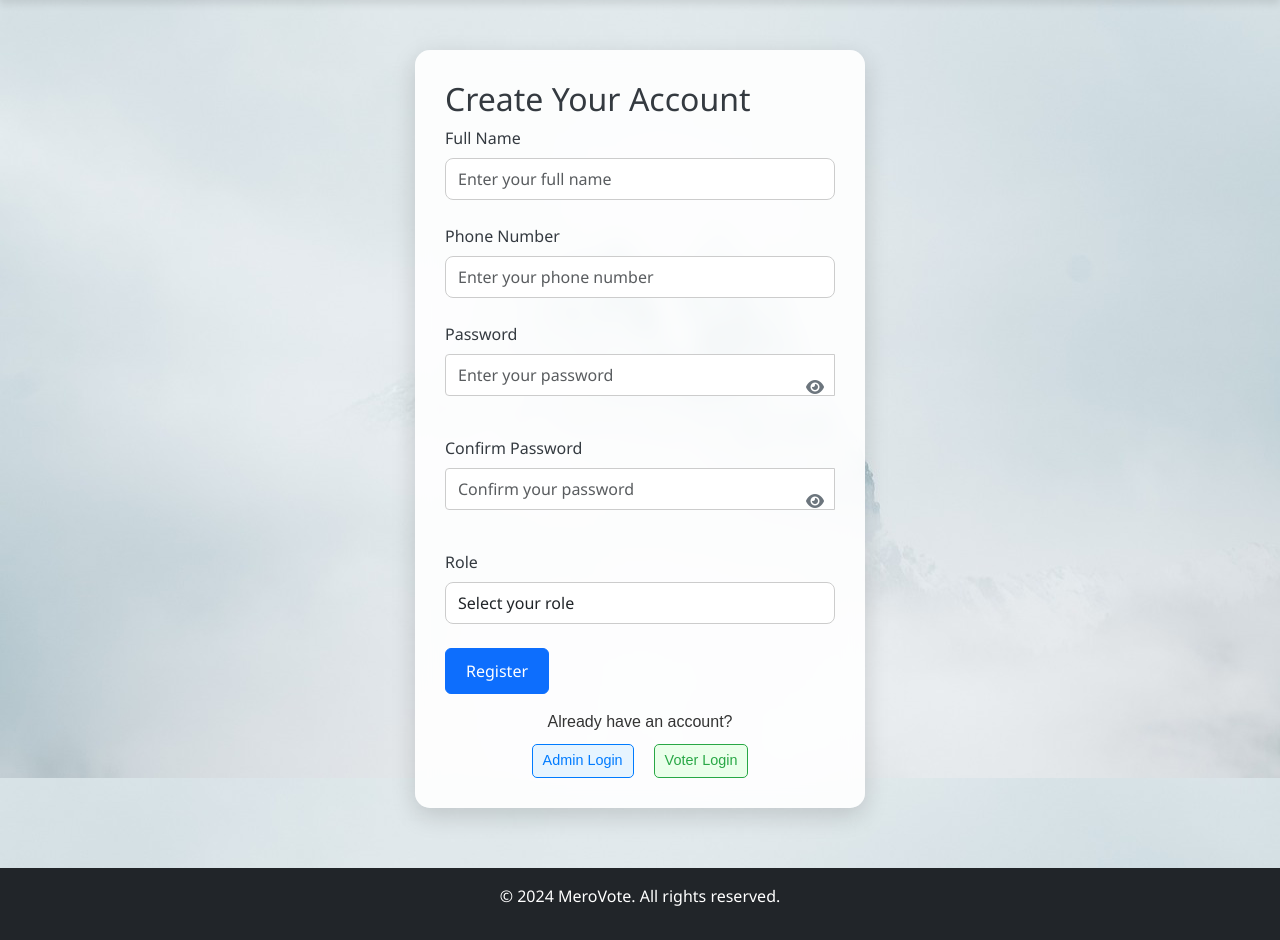
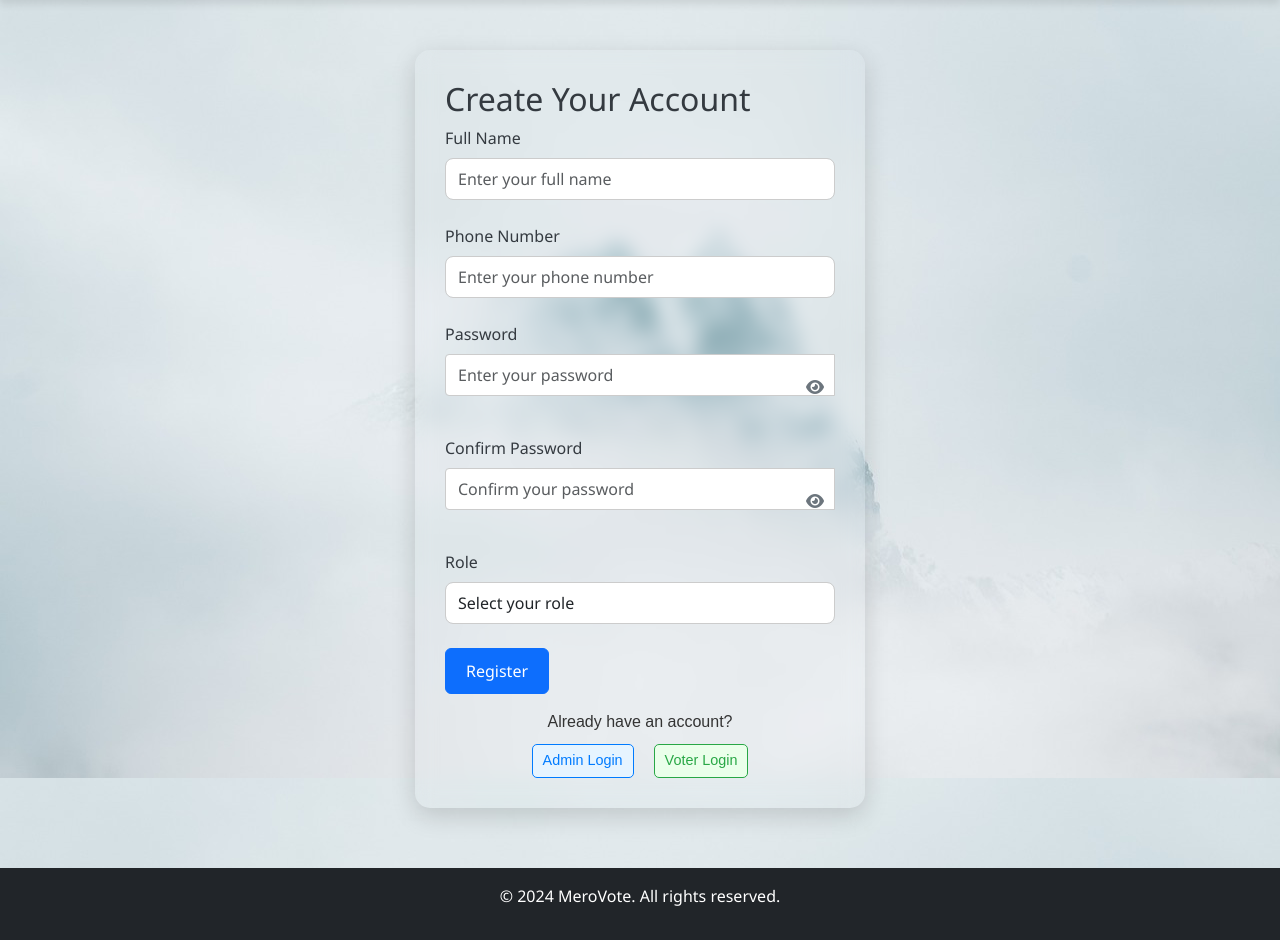
Before and after one commit to sureshpaudel1948/MeroVote---Online-Voting-System, a PHP site: page /php/register.php in a window 1280 px wide. Shown: the part 75-1015 px from the top of the page. Run offline with PHP 8.4, Linux system fonts and the light colour scheme; some libraries are stand-ins or nearby versions.

Commit message:
Login and Registration Container Made Transparent

```diff
--- a/MeroVote/css/styles.css
+++ b/MeroVote/css/styles.css
@@ -244,7 +244,7 @@ footer a:hover {
   width: 100%;
   margin: 50px auto;
   padding: 30px;
-  background-color: rgba(255, 255, 255, 0.9);
+  background-color: transparent;
   border-radius: 15px;
   box-shadow: 0px 8px 24px rgba(0, 0, 0, 0.15);
   position: relative;
--- a/MeroVote/php/admin_login.php
+++ b/MeroVote/php/admin_login.php
@@ -81,7 +81,7 @@ ob_end_flush();
                     <!-- Navbar Items -->
                     <ul class="navbar-nav ms-auto mb-2 mb-lg-0">
                         <li class="nav-item">
-                            <a class="nav-link active" aria-current="page" href="admin_login.php">Home</a>
+                            <a class="nav-link active" aria-current="page" href="../index.html">Home</a>
                         </li>
                         <li class="nav-item">
                             <a class="nav-link" href="../index.html#how">How It Works</a>
--- a/MeroVote/php/elections.php
+++ b/MeroVote/php/elections.php
@@ -263,6 +263,10 @@ $elections = $pdo->query("SELECT id, election_type, name FROM elections ORDER BY
 </main>
 
 <style>
+.row .card-body {
+    background-color: transparent !important;
+}
+
 .card-header {
     font-size: 1.2rem;
     font-weight: bold;
--- a/MeroVote/php/register.php
+++ b/MeroVote/php/register.php
@@ -213,7 +213,7 @@ aria-expanded = 'false' aria-label = 'Toggle navigation'>
 <!-- Navbar Items -->
 <ul class = 'navbar-nav ms-auto mb-2 mb-lg-0'>
 <li class = 'nav-item'>
-<a class = 'nav-link active' aria-current = 'page' href = 'register.php'>Home</a>
+<a class = 'nav-link active' aria-current = 'page' href = '../index.html'>Home</a>
 </li>
 <li class = 'nav-item'>
 <a class = 'nav-link' href = '../index.html#how'>How It Works</a>
@@ -427,50 +427,46 @@ onclick = "togglePasswordVisibility('confirm-password', 'togglePasswordIcon2')">
 
 </main>
 
-<!-- Add JavaScript for password matching and visibility -->
+
 <script>
 // Toggle password visibility for both password fields
 
-function togglePasswordVisibility( fieldId, iconId ) {
-    const passwordField = document.getElementById( fieldId );
-    const icon = document.querySelector( `#$ {
-        iconId}
-        i` );
+ // Toggle password visibility for both password fields
+ function togglePasswordVisibility(fieldId, iconId) {
+        const passwordField = document.getElementById(fieldId);
+        const icon = document.getElementById(iconId).querySelector('i');
 
-        if ( passwordField.type === 'password' ) {
+        if (passwordField.type === 'password') {
             passwordField.type = 'text';
-            icon.classList.replace( 'fa-eye', 'fa-eye-slash' );
+            icon.classList.replace('fa-eye', 'fa-eye-slash');
         } else {
             passwordField.type = 'password';
-            icon.classList.replace( 'fa-eye-slash', 'fa-eye' );
+            icon.classList.replace('fa-eye-slash', 'fa-eye');
         }
     }
 
     // Validate form: Check if passwords match
+    function validateForm() {
+        const phoneNumber = document.getElementById('phone_number').value;
+        const password = document.getElementById('password').value;
+        const confirmPassword = document.getElementById('confirm-password').value;
 
-    function validateForm() {
-        const phoneNumber = document.getElementById( 'phone_number' ).value;
-        const password = document.getElementById( 'password' ).value;
-        const confirmPassword = document.getElementById( 'confirm-password' ).value;
+        // Validate phone number format (10 digits)
+        const phoneRegex = /^\d{10}$/;
+        if (!phoneRegex.test(phoneNumber)) {
+            showModal('Error', 'Invalid phone number. Please enter a 10-digit number.');
+            return false;
+        }
 
-        // Validate phone number format ( 10 digits )
-        const phoneRegex = /^[ 0-9 ] {
-            10}
-            $/;
-            if ( !phoneRegex.test( phoneNumber ) ) {
-                showModal( 'Error', 'Invalid phone number. Please enter a 10-digit number.' );
-                return false;
-            }
+        // Validate password match
+        if (password !== confirmPassword) {
+            showModal('Error', 'Passwords do not match.');
+            return false;
+        }
 
-            // Validate password match
-            if ( password !== confirmPassword ) {
-                showModal( 'Error', 'Passwords do not match.' );
-                return false;
-            }
+        return true; // Form is valid
+    }
 
-            return true;
-            // Form is valid
-        }
 
         function toggleRoleFields() {
             const role = document.getElementById( 'role' ).value;
--- a/MeroVote/php/voter_login.php
+++ b/MeroVote/php/voter_login.php
@@ -117,7 +117,7 @@ ob_end_flush();
                     <!-- Navbar Items -->
                     <ul class="navbar-nav ms-auto mb-2 mb-lg-0">
                         <li class="nav-item">
-                            <a class="nav-link active" aria-current="page" href="voter_login.php">Home</a>
+                            <a class="nav-link active" aria-current="page" href="../index.html">Home</a>
                         </li>
                         <li class="nav-item">
                             <a class="nav-link" href="../index.html#how">How It Works</a>
```
